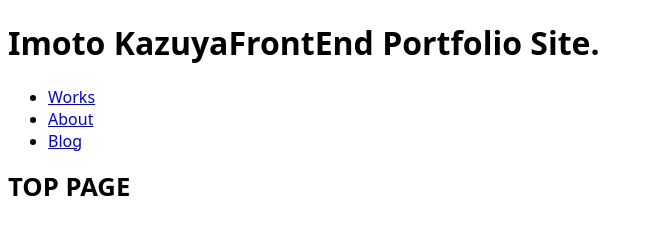
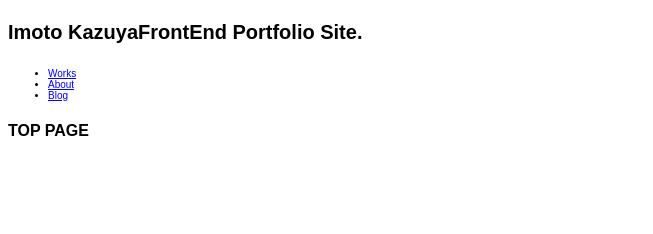
Before and after one commit to imoto-rec-git/portfolio, an Astro site: page / in a window 1280 px wide. Shown: the whole page, without its empty margins (0-653 px from the left). Built offline with nearby package versions, Linux system fonts and the light colour scheme; Astro itself is replaced by a stand-in of ours.

Commit message:
update: グローバル更新

```diff
--- a/src/styles/global.scss
+++ b/src/styles/global.scss
@@ -9,17 +9,13 @@
     white 60%
   );
 }
-html {
-  font-family: system-ui, sans-serif;
+html,
+code {
+  font-family: "Noto Sans JP", sans-serif;
+  font-size: 62.5%;
 }
-code {
-  font-family:
-    Menlo,
-    Monaco,
-    Lucida Console,
-    Liberation Mono,
-    DejaVu Sans Mono,
-    Bitstream Vera Sans Mono,
-    Courier New,
-    monospace;
+body {
+  display: flex;
+  flex-direction: column;
+  min-height: 100vh;
 }
```
